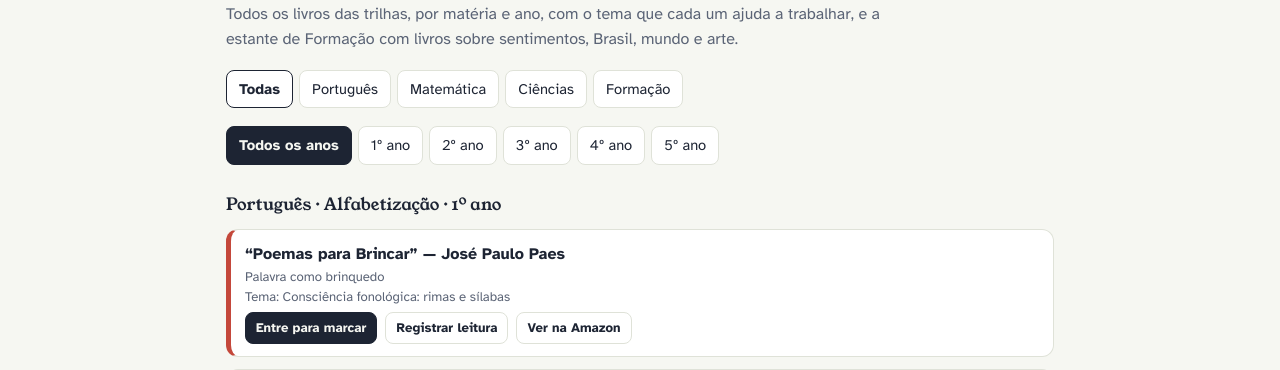
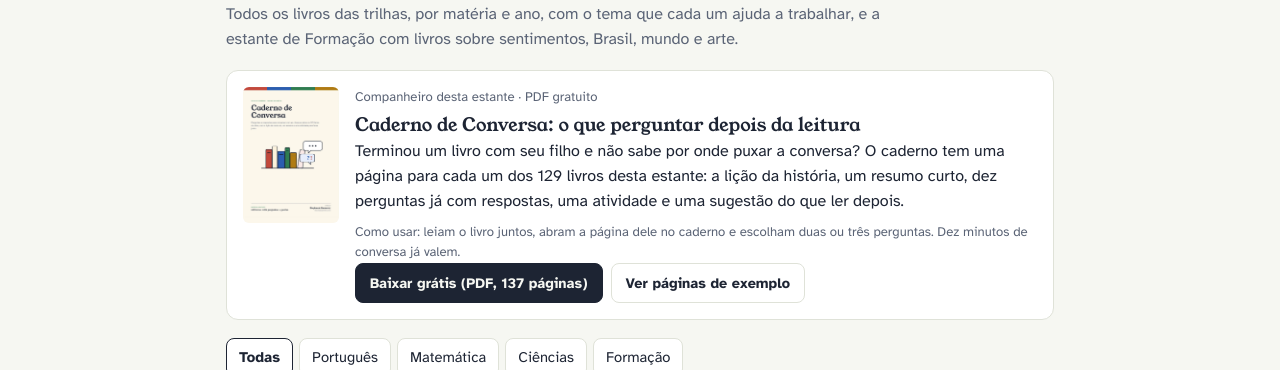
Before and after one commit to NyquistEdu/atlas-do-aprender, a Next.js app: page /livros in a window 1280 px wide. Shown: the part 177-547 px from the top of the page. Built offline with nearby package versions, Linux system fonts and the light colour scheme; no server answers.

Commit message:
Bring back Caderno de Conversa on Livros with a clearer card
Co-Authored-By: Claude Opus 5.5 <noreply@anthropic.com>
Claude-Session: https://claude.ai/code/session_0132gkQLcjswoVMtYcMiysbS

```diff
--- a/app/livros/Livros.tsx
+++ b/app/livros/Livros.tsx
@@ -38,6 +38,23 @@ export default function Livros() {
     <div className="wrap">
       <h2>Estante de paradidáticos</h2>
       <p className="lead">Todos os livros das trilhas, por matéria e ano, com o tema que cada um ajuda a trabalhar, e a estante de Formação com livros sobre sentimentos, Brasil, mundo e arte.</p>
+      <article className="card" style={{ display: "flex", gap: 16, alignItems: "flex-start", flexWrap: "wrap" }}>
+        <img src="/apostilas/caderno-de-conversa/capa.webp" alt="Capa do Caderno de Conversa" width={96} height={136} style={{ borderRadius: 6, flex: "0 0 auto" }} />
+        <div style={{ flex: "1 1 260px" }}>
+          <p className="meta" style={{ margin: 0 }}>Companheiro desta estante · PDF gratuito</p>
+          <h3 style={{ marginTop: 4 }}>Caderno de Conversa: o que perguntar depois da leitura</h3>
+          <p style={{ margin: "0 0 8px" }}>
+            Terminou um livro com seu filho e não sabe por onde puxar a conversa? O caderno tem uma página para cada um dos
+            129 livros desta estante: a lição da história, um resumo curto, dez perguntas já com respostas, uma atividade e
+            uma sugestão do que ler depois.
+          </p>
+          <p className="meta" style={{ margin: 0 }}>Como usar: leiam o livro juntos, abram a página dele no caderno e escolham duas ou três perguntas. Dez minutos de conversa já valem.</p>
+          <div className="row">
+            <a className="btn" href="/caderno-de-conversa.pdf" download="Caderno-de-Conversa-Atlas-do-Aprender.pdf">Baixar grátis (PDF, 137 páginas)</a>
+            <a className="btn ghost" href="/apostilas/caderno-de-conversa">Ver páginas de exemplo</a>
+          </div>
+        </div>
+      </article>
       <div className="seg subj">{segM.map(([v, l]) => <button key={v} type="button" data-s={v} aria-pressed={m === v} onClick={() => setM(v as typeof m)}>{l}</button>)}</div>
       <div className="seg yr">{[["all", "Todos os anos"], ...ANOS.map(([a, l]) => [a, anoCurto(l)])].map(([v, l]) => <button key={v} type="button" aria-pressed={y === v} onClick={() => setY(v)}>{l}</button>)}</div>
       {user && <div className="prog"><span>{crianca}: {lidos} de {total} livros lidos neste filtro</span></div>}
```
